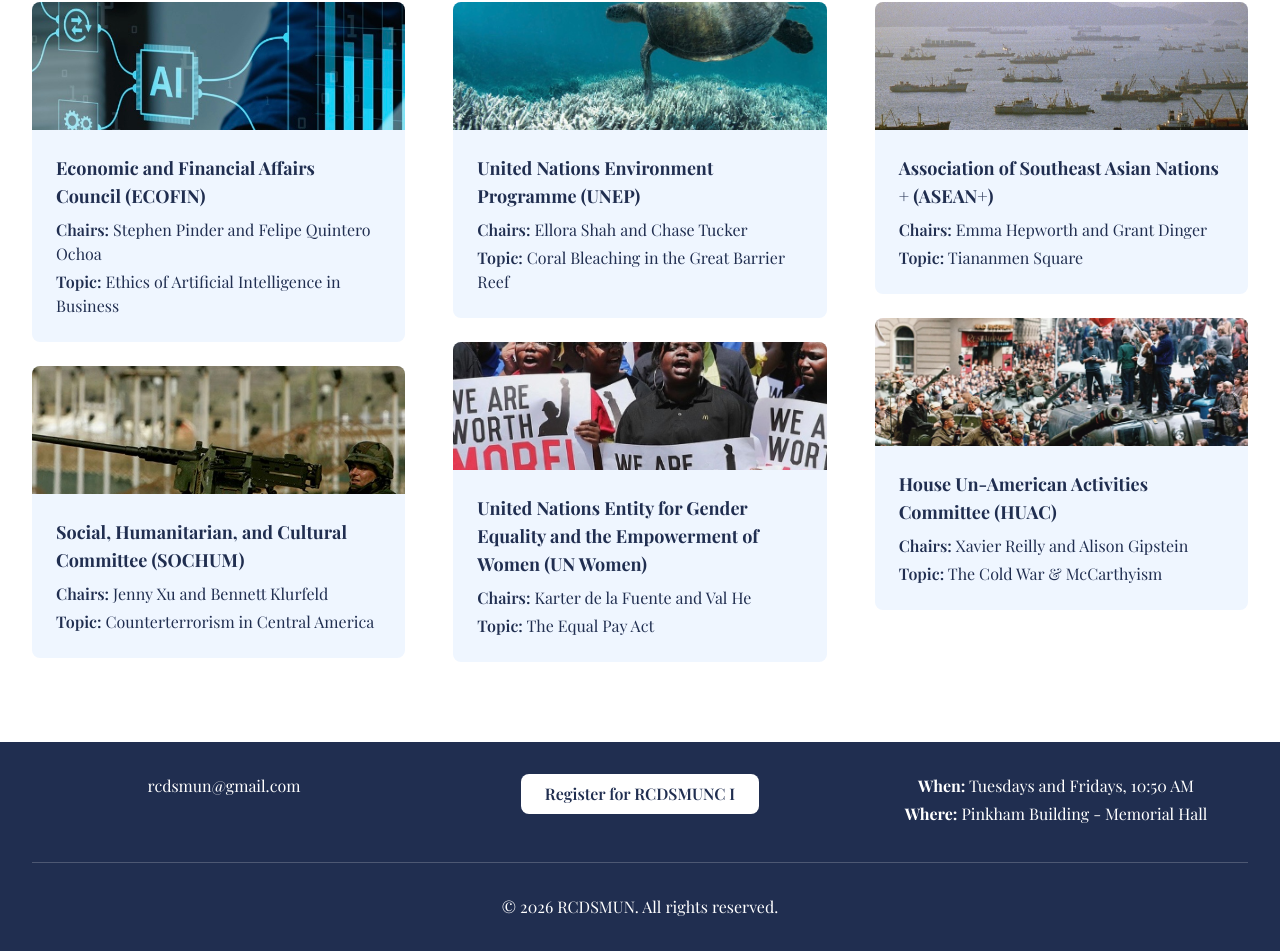
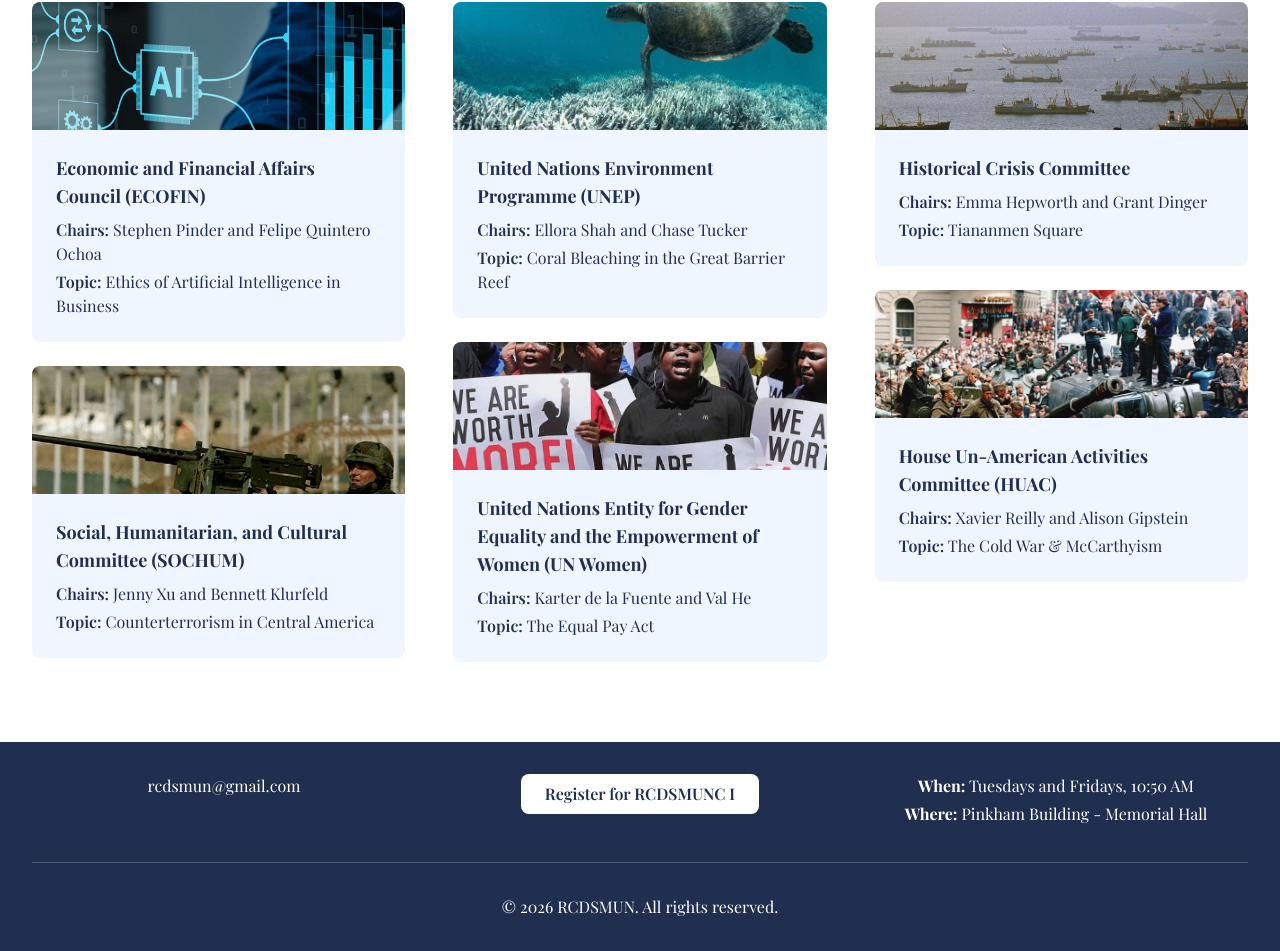
Before and after one commit to AnyaKhemlani/rcdsmun, a React (Vite) app: page / in a window 1280 px wide. Shown: the part 1896-2847 px from the top of the page. Built offline with nearby package versions, Linux system fonts and the light colour scheme; the HTML template or start-up script is replaced by a standard one.

Commit message:
Update HomePage.jsx

```diff
--- a/src/components/HomePage.jsx
+++ b/src/components/HomePage.jsx
@@ -74,7 +74,7 @@
     ],
     "Crisis Committees": [
       {
-        name: "Association of Southeast Asian Nations + (ASEAN+)",
+        name: "Historical Crisis Committee",
         chairs: "Emma Hepworth and Grant Dinger",
         topic: "Tiananmen Square",
         banner: "/media/ASEAN+.jpeg"
```
